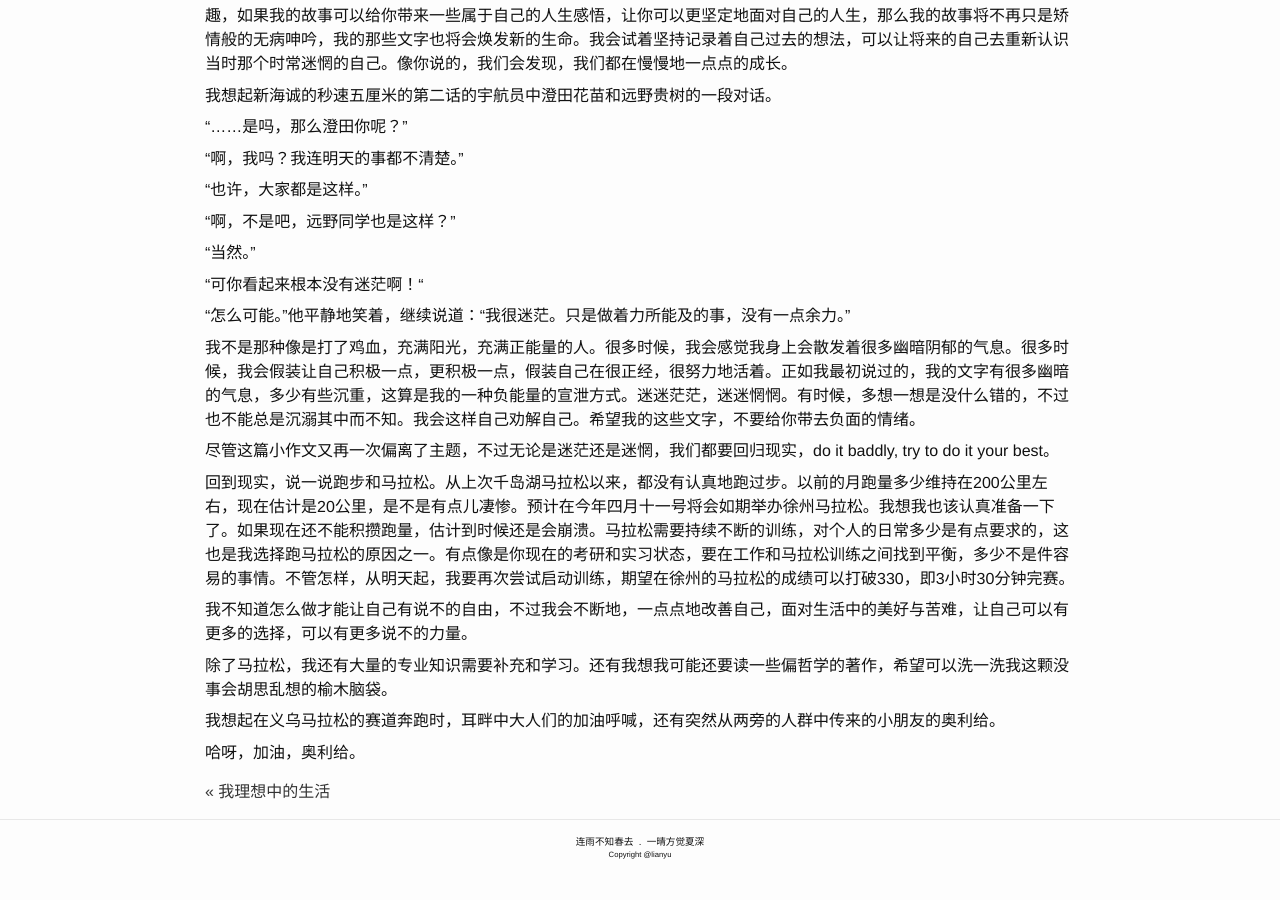
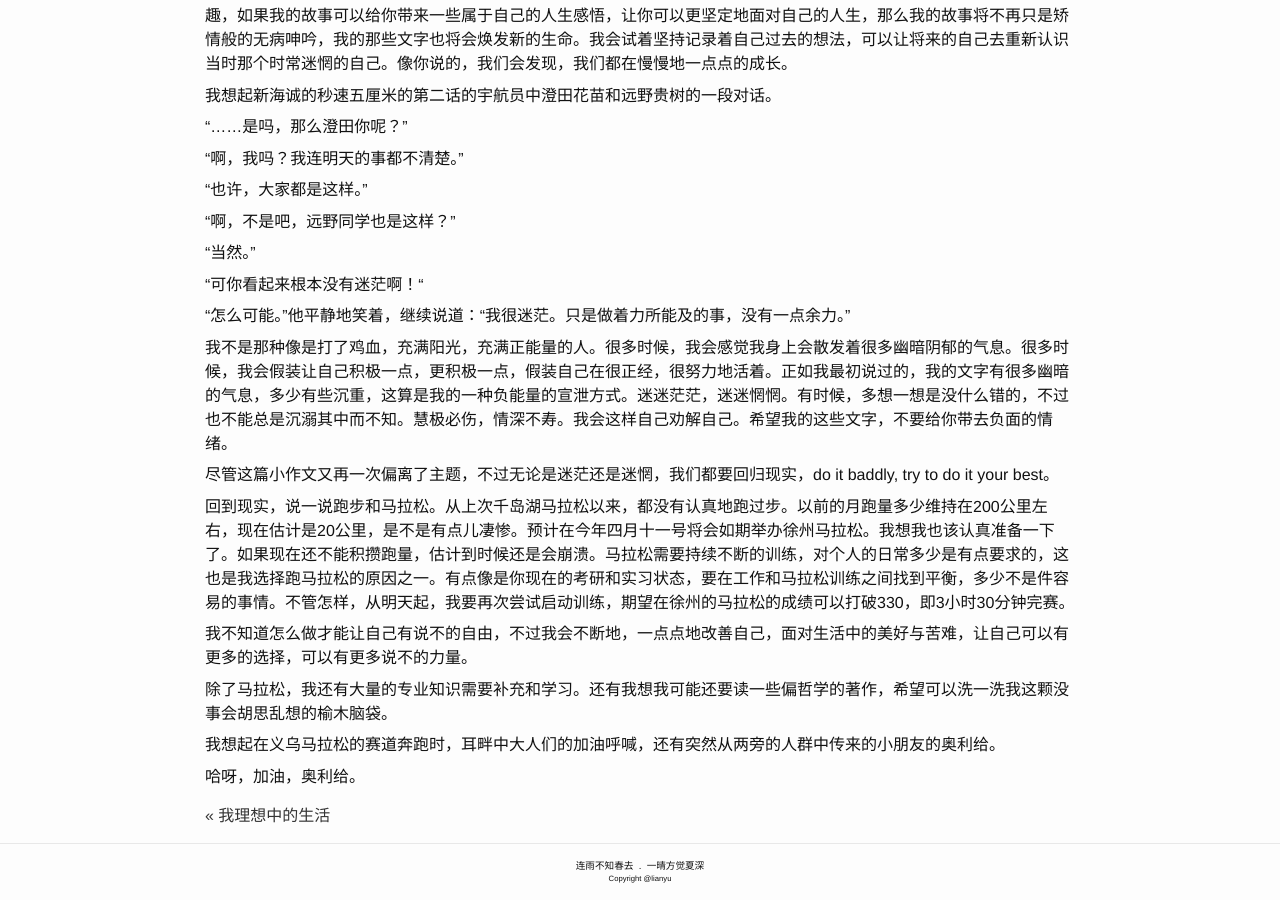
Before and after one commit to lianyu1115/lianyu, a Jekyll site: the page built from _essays/2021-02-26-说不的自由.md, in a window 1280 px wide and 900 px high, scrolled down 1218 px. Built offline with Jekyll 4.4.1, drawn with Linux system fonts in a browser that asks for light colours; before the commit the page ends 2094 px from its top, so only the background shows below that.

Commit message:
Update 2021-02-26-说不的自由.md

```diff
--- a/_essays/2021-02-26-说不的自由.md
+++ b/_essays/2021-02-26-说不的自由.md
@@ -48,7 +48,7 @@ tags: ''
 
 “怎么可能。”他平静地笑着，继续说道：“我很迷茫。只是做着力所能及的事，没有一点余力。”
 
-我不是那种像是打了鸡血，充满阳光，充满正能量的人。很多时候，我会感觉我身上会散发着很多幽暗阴郁的气息。很多时候，我会假装让自己积极一点，更积极一点，假装自己在很正经，很努力地活着。正如我最初说过的，我的文字有很多幽暗的气息，多少有些沉重，这算是我的一种负能量的宣泄方式。迷迷茫茫，迷迷惘惘。有时候，多想一想是没什么错的，不过也不能总是沉溺其中而不知。我会这样自己劝解自己。希望我的这些文字，不要给你带去负面的情绪。
+我不是那种像是打了鸡血，充满阳光，充满正能量的人。很多时候，我会感觉我身上会散发着很多幽暗阴郁的气息。很多时候，我会假装让自己积极一点，更积极一点，假装自己在很正经，很努力地活着。正如我最初说过的，我的文字有很多幽暗的气息，多少有些沉重，这算是我的一种负能量的宣泄方式。迷迷茫茫，迷迷惘惘。有时候，多想一想是没什么错的，不过也不能总是沉溺其中而不知。慧极必伤，情深不寿。我会这样自己劝解自己。希望我的这些文字，不要给你带去负面的情绪。
 
 尽管这篇小作文又再一次偏离了主题，不过无论是迷茫还是迷惘，我们都要回归现实，do it baddly, try to do it your best。
 
```
